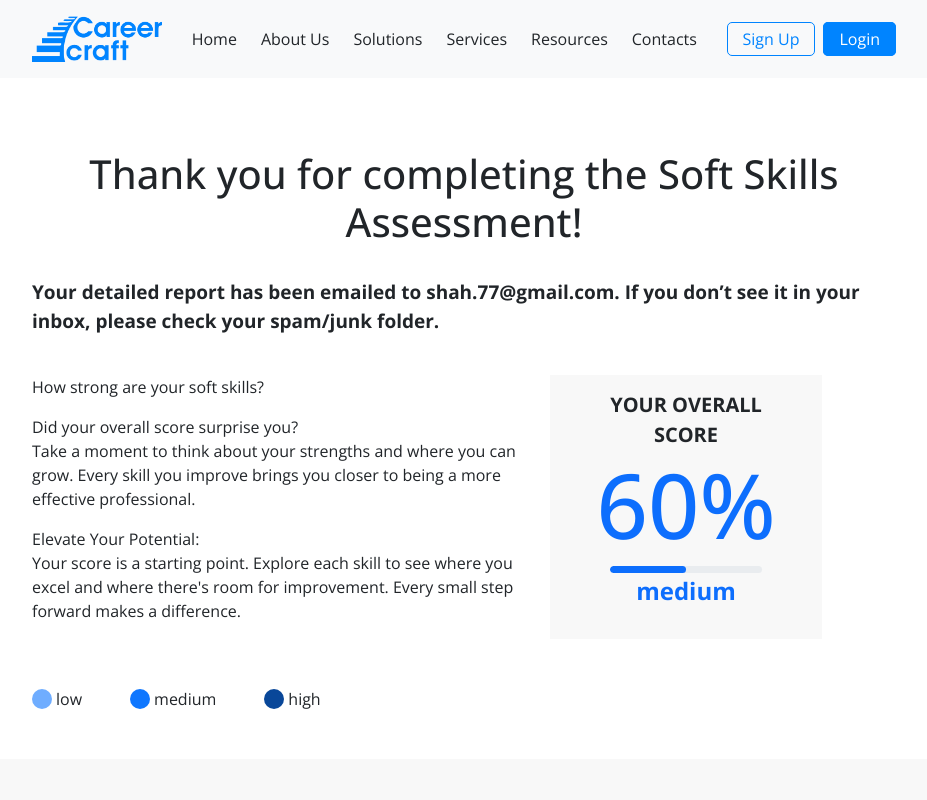
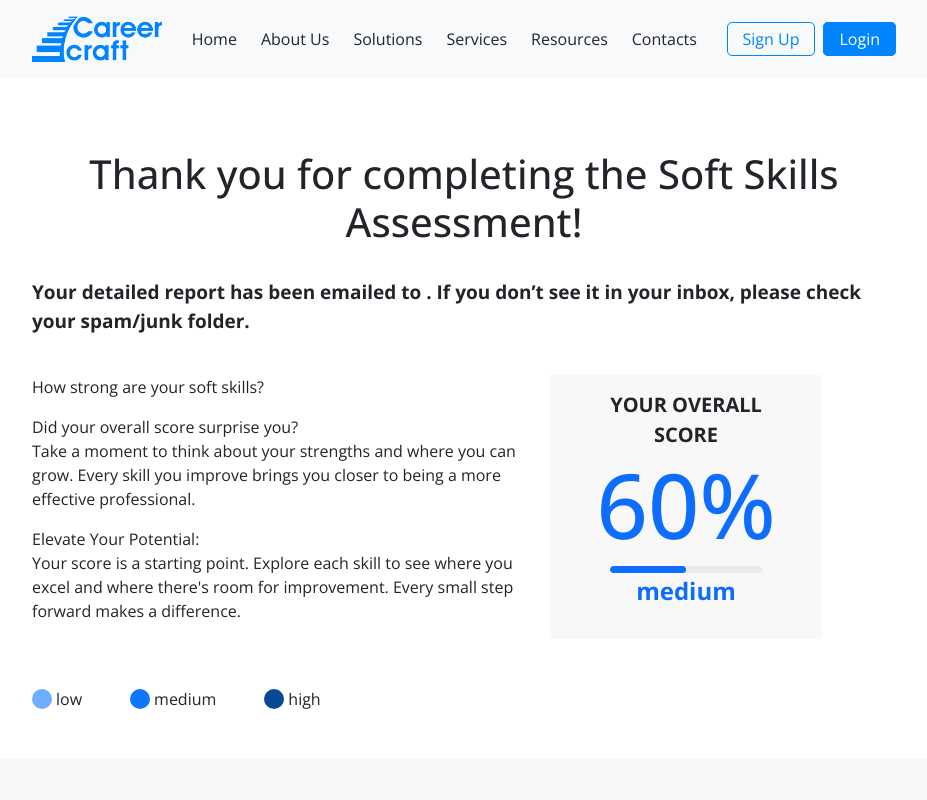
Before and after one commit to Termosfer/careercraft, a React (Vite) app: page /freetest/test-result in a window 1280 px wide. Shown: the top 800 px of the page, without its empty margins (176-1103 px from the left). Built offline with nearby package versions, Linux system fonts and the light colour scheme; no server answers.

Commit message:
new update about email

```diff
--- a/src/components/header/Header.jsx
+++ b/src/components/header/Header.jsx
@@ -14,12 +14,12 @@ function CollapsibleExample() {
   const dispatch = useDispatch();
   const navigate = useNavigate();
   const [active, setActive] = useState(false)
-  const user  = useSelector(state =>state.user.username)
+  const user = useSelector(state => state.user.username)
   const token = localStorage.getItem("token")
-
-  useEffect(()=>{
+  const email = localStorage.getItem("email")
+  useEffect(() => {
     dispatch(userData(token))
-  },[dispatch,token])
+  }, [dispatch, token])
 
   const handlerClick = () => {
     setActive(!active)
@@ -69,7 +69,7 @@ function CollapsibleExample() {
                 <div className="position-relative">
                   <div className="d-flex align-items-center  gap-1 cursor-pointer" onClick={handlerClick}>
                     <h1 className="rounded-circle" id="dropdown-basic" style={{ backgroundColor: "#D3E5FF", color: "#408FFF", border: "none" }}>
-                      {user.name && user.surname ? user.name.slice(0, 1) + user.surname.slice(0, 1): ""}
+                      {user.name && user.surname ? user.name.slice(0, 1) + user.surname.slice(0, 1) : ""}
 
                     </h1>
                     <RiArrowDownSLine style={{ color: "#408FFF" }} />
@@ -81,26 +81,26 @@ function CollapsibleExample() {
                         <div className="d-flex align-items-center gap-2 bottom">
                           <div>
                             <h1 className="rounded-circle" style={{ backgroundColor: "#D3E5FF", color: "#408FFF", border: "none" }}>
-                            {user.name && user.surname ? user.name.slice(0, 1) + user.surname.slice(0, 1) : ""}
+                              {user.name && user.surname ? user.name.slice(0, 1) + user.surname.slice(0, 1) : ""}
                             </h1>
                           </div>
                           <div className="d-flex flex-column">
                             <span className="fs-8">{user.name + " " + user.surname}</span>
-                            <span className="fs-7">anderson@gmail.com</span>
+                            <span className="fs-7">{email}</span>
                           </div>
                         </div>
                         <div className="px-1 pt-2 d-flex flex-column gap-2 bottom ">
-                          <div className="d-flex align-items-center gap-1  p-1 action-item"> <img src={userImg} alt="userimg" style={{ width: "20px", height: "20px" }} className="img-hover"/><span className="fs">Profile</span></div>
-                          <div className="d-flex align-items-center gap-1  p-1 action-item"> <img src={settingImg} alt="setting" style={{ width: "20px", height: "20px" }} className="img-hover"/><span className="fs">Settings</span></div>
+                          <div className="d-flex align-items-center gap-1  p-1 action-item"> <img src={userImg} alt="userimg" style={{ width: "20px", height: "20px" }} className="img-hover" /><span className="fs">Profile</span></div>
+                          <div className="d-flex align-items-center gap-1  p-1 action-item"> <img src={settingImg} alt="setting" style={{ width: "20px", height: "20px" }} className="img-hover" /><span className="fs">Settings</span></div>
                         </div>
                         <div className="px-1 pt-2 gap-2 d-flex flex-column  ">
 
                           <div className="px-1  d-flex align-items-center p-1 gap-1 action-item " onClick={handlerLogout}>
-                            <img src={logoutImg} alt="logout" style={{ width: "20px", height: "20px", }} className="img-hover"/>
+                            <img src={logoutImg} alt="logout" style={{ width: "20px", height: "20px", }} className="img-hover" />
                             <span className="fs">Logout</span>
                           </div>
                         </div>
-                        </div>
+                      </div>
                     )
                   }
 
--- a/src/components/testResult/TestResult.jsx
+++ b/src/components/testResult/TestResult.jsx
@@ -4,13 +4,15 @@ import "./testresult.css"
 import ProgressBar from "react-bootstrap/ProgressBar";
 import RChart from '../radarChart/RadarChart';
 const TestResult = () => {
+  const email = localStorage.getItem("email")
+
     return (
         <>
             <Container className='w-75 p-5'>
                 <Row>
                     <Col lg={12} className='py-4'>
                         <h1 className=' text-center pb-4'>Thank you for completing the Soft Skills Assessment!</h1>
-                        <p className='fw-bolder' style={{ fontSize: "19px" }}>Your detailed report has been emailed to shah.77@gmail.com. If you don’t see it in your inbox, please check your spam/junk folder.</p>
+                        <p className='fw-bolder' style={{ fontSize: "19px" }}>Your detailed report has been emailed to <span className='text-primary'>{email}</span>. If you don’t see it in your inbox, please check your spam/junk folder.</p>
                     </Col>
                     <Col lg={7}>
 
--- a/src/pages/login/Login.jsx
+++ b/src/pages/login/Login.jsx
@@ -17,7 +17,9 @@ const Login = () => {
   const dispatch = useDispatch();
   const navigate = useNavigate();
   const handlerChangeEmail = (e) => {
-    dispatch(changeEmail(e.currentTarget.value));
+    const email = e.currentTarget.value
+    dispatch(changeEmail(email));
+    localStorage.setItem("email",email)
   };
 
   const handlerChangePassword = (e) => {
```
